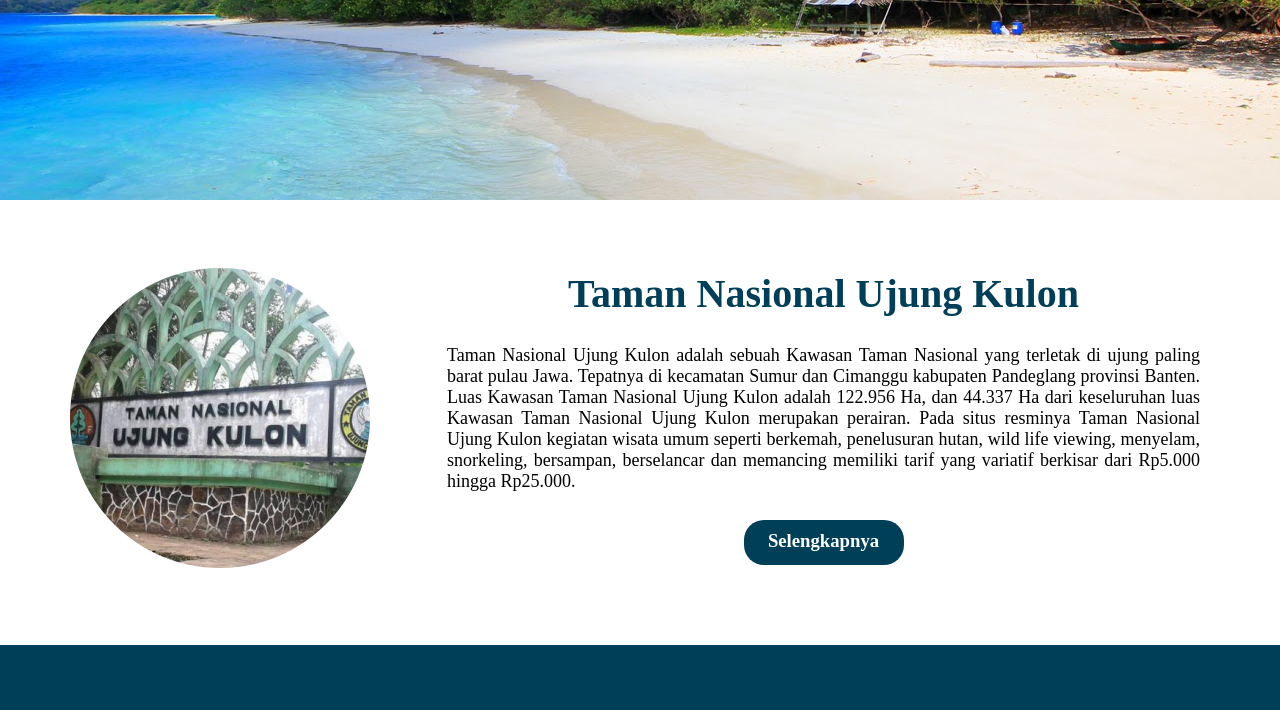
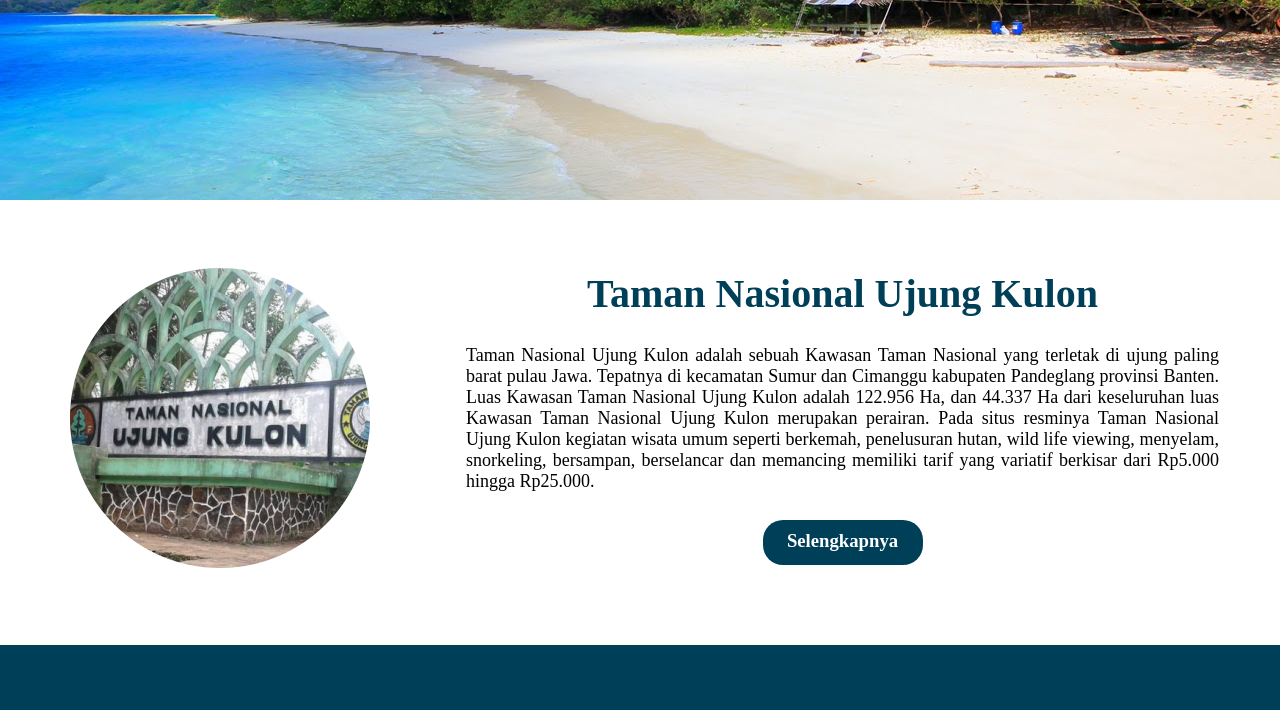
Before and after one commit to melsrasafebri123/banten, a plain HTML site: page index.html in a window 1280 px wide. Shown: the part 491-1201 px from the top of the page. Drawn offline with Linux system fonts and the light colour scheme.

Commit message:
Update web.css

```diff
--- a/web.css
+++ b/web.css
@@ -111,7 +111,7 @@
     width: 773px;
     height: 300px;
     float: right;
-    margin: 70px;
+    margin: 70px 51px;
 }
 .isi h1{
     text-align: center;
```
